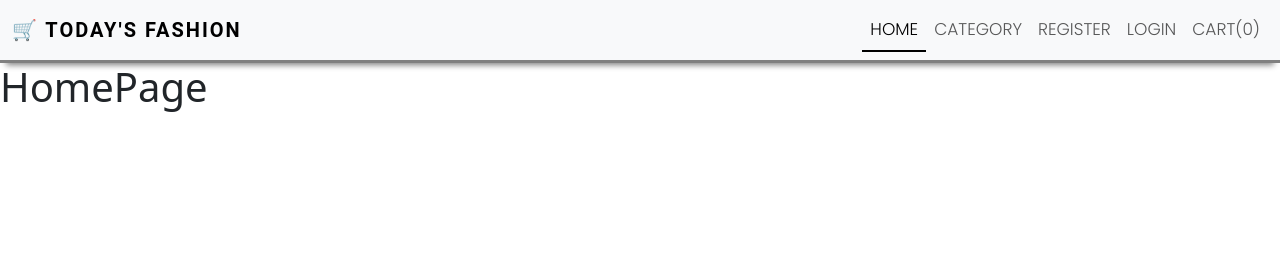
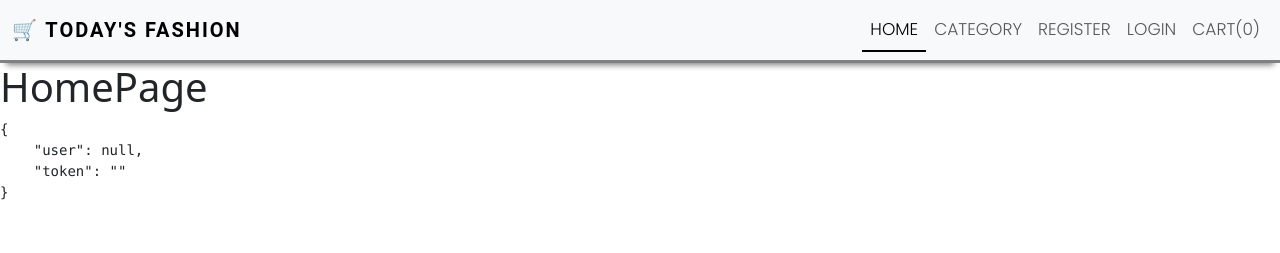
Before and after one commit to anwararquam/ECOMMERCE, a React (Create React App) app in the folder client/: page / in a window 1280 px wide. Shown: the top 253 px of the page. Built offline with nearby package versions, Linux system fonts and the light colour scheme.

Commit message:
context api setup and bit use in homepage

```diff
--- /dev/null
+++ b/client/src/context/auth.js
@@ -0,0 +1,19 @@
+import { useState,useContext,createContext } from 'react';
+
+const AuthContext = createContext();
+
+
+const AuthProvider=({children})=>{
+    const [auth,setAuth]=useState({
+        user:null,
+        token:"",
+    })
+    return(
+        <AuthContext.Provider value={[auth,setAuth]}>
+            {children}
+        </AuthContext.Provider>
+    )
+}
+//custom hook
+const useAuth=()=>useContext(AuthContext)
+export {useAuth,AuthProvider}
--- a/client/src/index.js
+++ b/client/src/index.js
@@ -4,11 +4,15 @@
 import App from './App';
 import reportWebVitals from './reportWebVitals';
 import {BrowserRouter} from 'react-router-dom'
+import { AuthProvider } from './context/auth';
 const root = ReactDOM.createRoot(document.getElementById('root'));
 root.render(
-  <BrowserRouter>
+  <AuthProvider>
+<BrowserRouter>
   <App />
   </BrowserRouter>
+  </AuthProvider>
+
 
 );
 
--- a/client/src/pages/Homepage.js
+++ b/client/src/pages/Homepage.js
@@ -1,11 +1,14 @@
 import React from 'react'
-import Layout from '../components/Layouts/layout'
-const homepage = () => {
+import Layout from '../components/Layouts/layout';
+import { useAuth } from '../context/auth';
+const Homepage = () => {
+  const [auth,setAuth]=useAuth()
   return (
     <Layout title={'Best Offers'}>
       <h1>HomePage</h1>
+      <pre>{JSON.stringify(auth,null,4)}</pre>
     </Layout>
   )
 }
 
-export default homepage
+export default Homepage
```
